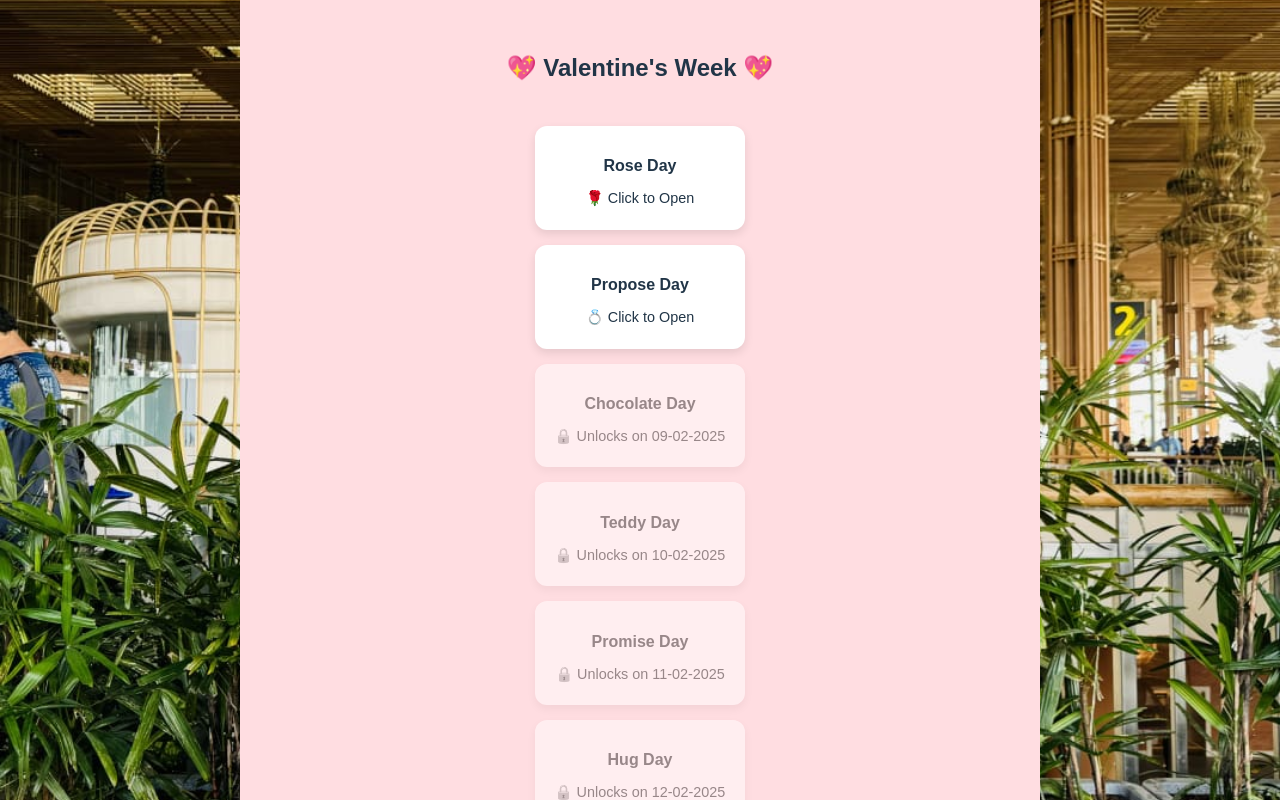
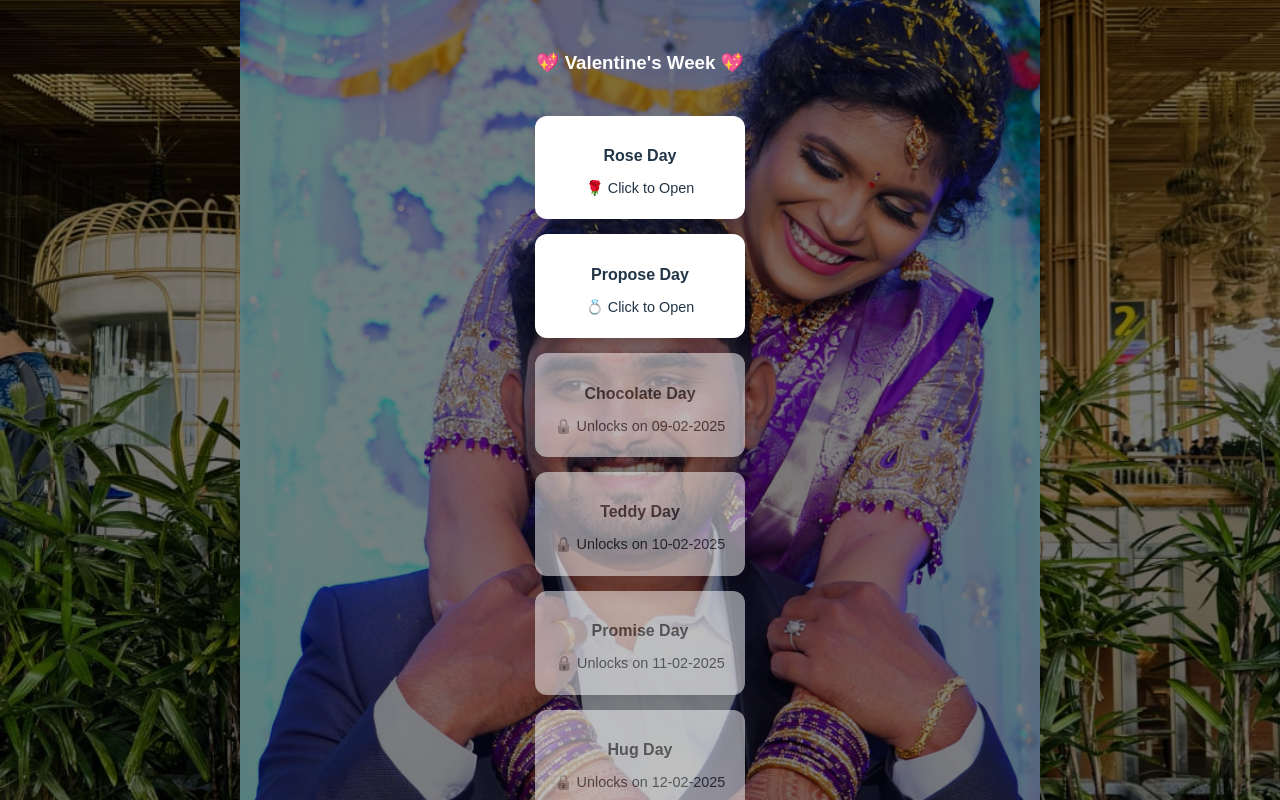
Before and after one commit to pkiranreddy/valentine-website, a React (Vite) app: page / in a window 1280 px wide. Both pictures are taken after a click on the button "Yes! 💕". Built offline with nearby package versions, Linux system fonts and the light colour scheme.

Commit message:
some UX improvements

```diff
--- a/src/App.css
+++ b/src/App.css
@@ -12,7 +12,10 @@ html, body {
   align-items: center;
   flex-direction: column;
   overflow-x: hidden;
-  background-image: url("/backgroundImage.jpeg");
+  background:
+  linear-gradient(rgba(0,0,0,0.5), rgba(0,0,0,0.5)),
+  url("/backgroundImage.jpeg");
+
   background-size: cover;
   background-position: center;
   background-repeat: no-repeat;
@@ -27,7 +30,15 @@ html, body {
   flex-direction: column;
   align-items: center;
   padding-top: 20px;
-  background: #ffdde1;
+
+  background:
+  linear-gradient(rgba(0,0,0,0.5), rgba(0,0,0,0.5)),
+  url("/bgImage.png");
+
+  background-size: cover;
+  background-position: center;
+  background-repeat: no-repeat;
+
   scrollbar-width: none;
   -ms-overflow-style: none;
 }
@@ -54,6 +65,10 @@ html, body {
   flex-direction: column;
   align-items: center;
   justify-content: center;
+
+  h3 {
+    color: #fff;
+  }
 }
 
 /* 🃏 Cards Layout */
@@ -122,7 +137,6 @@ html, body {
   box-shadow: 5px 5px 15px rgba(0, 0, 0, 0.3);
   text-align: center;
   overflow-y: auto;
-  max-height: 70vh;
   scrollbar-width: none;
 }
 
@@ -213,13 +227,14 @@ html, body {
 }
 
 /* ❤️ Valentine Question Styling */
-.valentine-question h1 {
+.valentine-question h1, .valentine-question p {
   font-size: 2.5rem;
   color: #ffffff;
   text-shadow:
   0 0 8px rgba(255, 105, 180, 0.8),
   0 0 18px rgba(255, 20, 147, 0.6),
   0 2px 6px rgba(0, 0, 0, 0.7);
+  margin-bottom: .5rem;
 }
 
 /* 💬 Buttons Container */
--- a/src/App.jsx
+++ b/src/App.jsx
@@ -47,7 +47,7 @@ function App() {
       {!isValentine ? (
         <div className="valentine-question">
           <h1>Hi Lolitha Parlapalli,</h1>
-          <h1>Will you be my Valentine? 💖</h1>
+          <p>Will you be my Valentine? 💖</p>
           <div className="buttons">
             <button
               className="yes-button"
--- a/src/components/ValentinesWeek.jsx
+++ b/src/components/ValentinesWeek.jsx
@@ -37,7 +37,7 @@ const ValentinesWeek = () => {
   return (
     <div className="scroll-container">
       <div className="valentine-content">
-        <h2>💖 {selectedDay?.name || "Valentine's Week"} 💖</h2>
+        <h3>💖 {selectedDay?.name || "Valentine's Week"} 💖</h3>
         {selectedDay ? (
           <div className="book-page">
               {/* Show Video if available */}
```
Also changed, not shown: public/bgImage.png (added).
